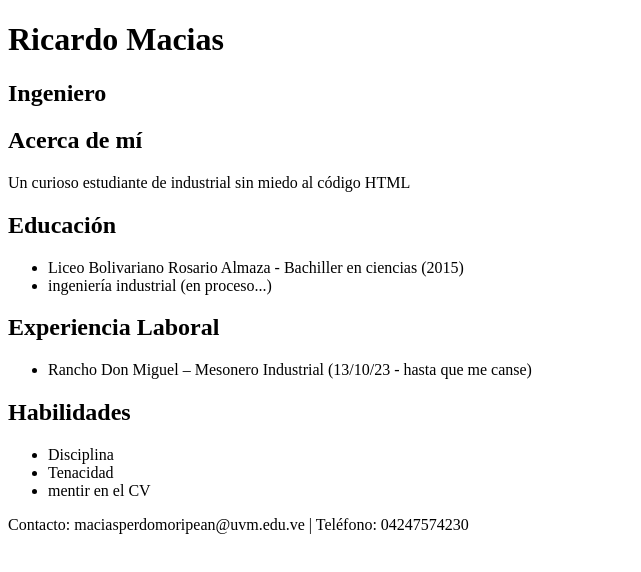
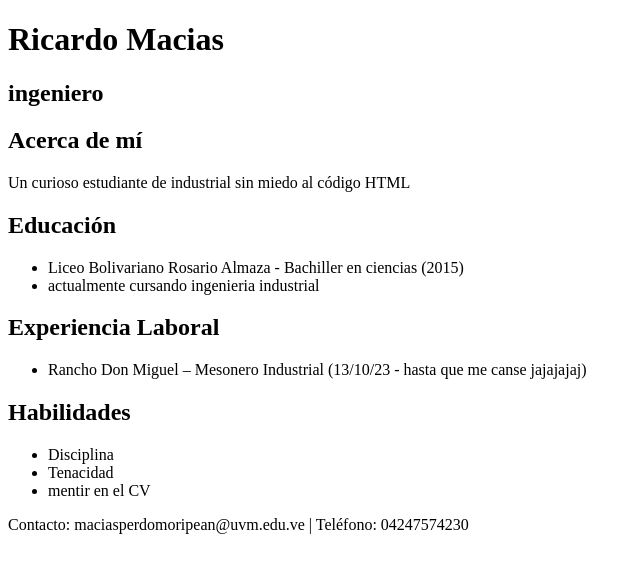
Before and after one commit to Perseou/DcpUVM, a plain HTML site: page index.html in a window 1280 px wide. Shown: the whole page, without its empty margins (0-641 px from the left). Drawn offline with Linux system fonts and the light colour scheme.

Commit message:
Update index.html
modificado la seccion 39

```diff
--- a/index.html
+++ b/index.html
@@ -16,7 +16,7 @@
 
 <h1>Ricardo Macias</h1>
 
-<h2>Ingeniero</h2>
+<h2>ingeniero</h2>
 
 </header>
 
@@ -36,7 +36,7 @@
 
 <li>Liceo Bolivariano Rosario Almaza - Bachiller en ciencias (2015)</li>
 
-<li>ingeniería industrial (en proceso...)</li>
+<li>actualmente cursando ingenieria industrial</li>
 
 </ul>
 
@@ -48,7 +48,7 @@
 
 <ul>
 
-<li>Rancho Don Miguel – Mesonero Industrial (13/10/23  - hasta que me canse)</li>
+<li>Rancho Don Miguel – Mesonero Industrial (13/10/23  - hasta que me canse jajajajaj)</li>
 
 
 </ul>
```
